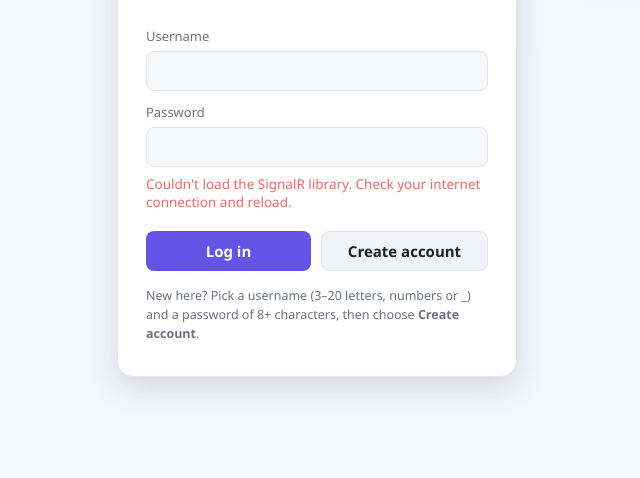
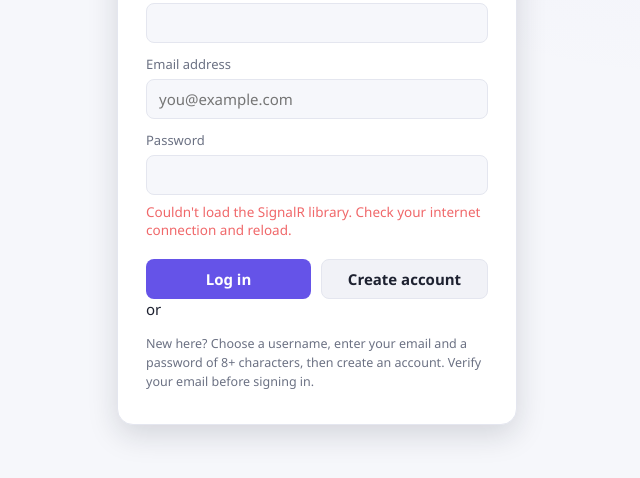
Before and after one commit to rchowd9/VesperaHub, a plain HTML site: page VesperaHub.Server/wwwroot/index.html in a window 1280 px wide. Shown: the part 300-778 px from the top of the page, without its empty margins (323-963 px from the left). Drawn offline with Linux system fonts and the light colour scheme.

Commit message:
added 2fa

```diff
--- a/VesperaHub.Server/wwwroot/index.html
+++ b/VesperaHub.Server/wwwroot/index.html
@@ -18,16 +18,23 @@
       <label for="auth-username">Username</label>
       <input id="auth-username" autocomplete="username" maxlength="20" required>
 
+      <label for="auth-email">Email address</label>
+      <input id="auth-email" type="email" autocomplete="email" maxlength="254" placeholder="you@example.com">
+
       <label for="auth-password">Password</label>
       <input id="auth-password" type="password" autocomplete="current-password" required>
 
       <p id="auth-error" class="error" hidden></p>
+      <p id="auth-status" class="auth-status" role="status" hidden></p>
 
       <div class="auth-actions">
         <button type="submit" data-mode="login">Log in</button>
         <button type="submit" data-mode="register" class="secondary">Create account</button>
       </div>
-      <p class="hint">New here? Pick a username (3–20 letters, numbers or _) and a password of 8+ characters, then choose <b>Create account</b>.</p>
+      <button type="button" id="resend-verification-btn" class="link resend-verification" hidden>Resend verification email</button>
+      <div class="auth-divider"><span>or</span></div>
+      <button type="button" id="google-btn" class="google-btn" hidden><span aria-hidden="true">G</span> Continue with Google</button>
+      <p class="hint">New here? Choose a username, enter your email and a password of 8+ characters, then create an account. Verify your email before signing in.</p>
     </form>
   </section>
 
@@ -62,9 +69,11 @@
       <ul id="dm-list" class="nav-list"></ul>
       <p id="dm-empty" class="muted small pad">Click a name in the member list to start a conversation.</p>
 
+      <input id="profile-picture-input" type="file" accept="image/png,image/jpeg,image/gif,image/webp" hidden>
       <footer class="me">
         <span class="avatar" id="me-avatar"></span>
         <span id="me-name" class="me-name"></span>
+        <button id="profile-picture-btn" class="icon-btn" title="Change profile picture" aria-label="Change profile picture">📷</button>
         <button id="notify-btn" class="icon-btn" title="Enable desktop notifications" aria-label="Notifications">🔕</button>
         <button id="logout-btn" class="link">Log out</button>
       </footer>
```
